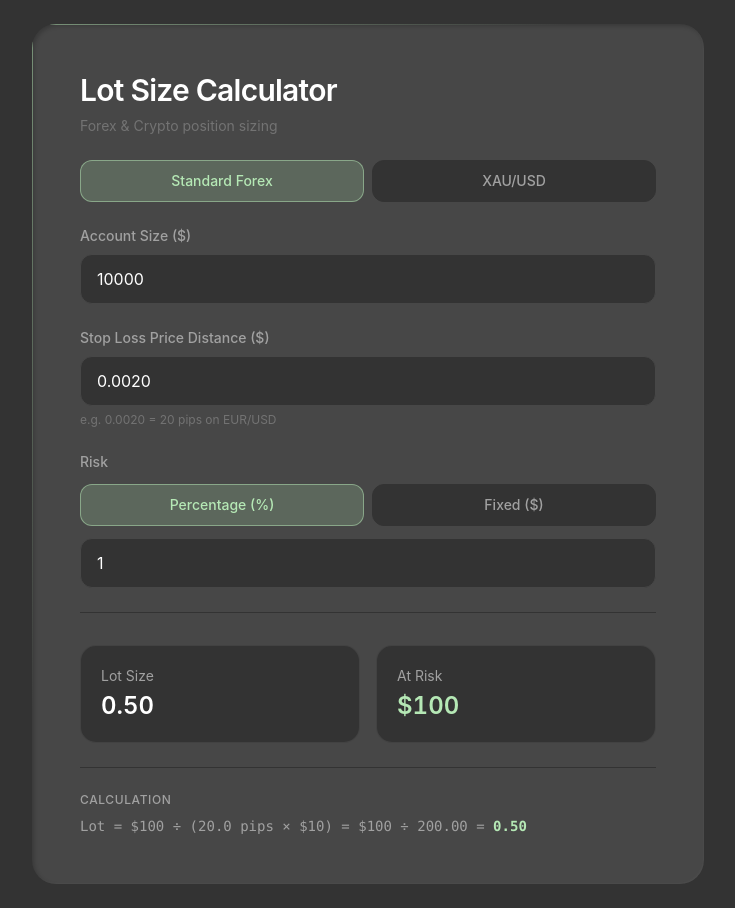
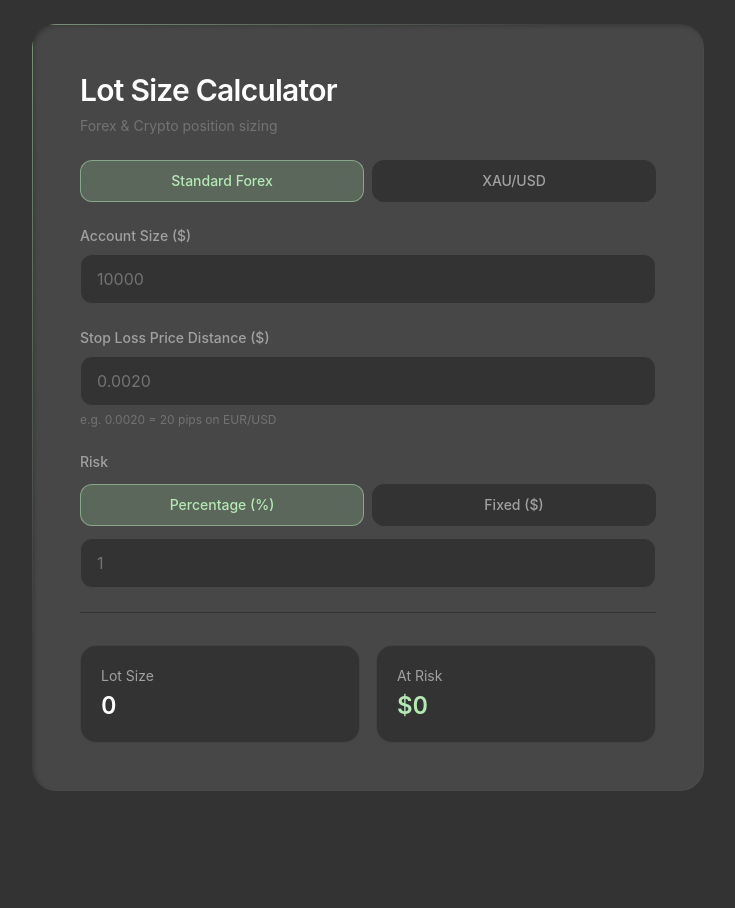
Before and after one commit to bombersaurus/Lot-Size-Calculator, a React (Vite) app: page / in a window 1280 px wide. Shown: the whole page, without its empty margins (272-1007 px from the left). After the commit the page ends 815 px from the top, so only its background shows below. Built offline with nearby package versions, Linux system fonts and the light colour scheme.

Commit message:
removed placholder price

```diff
--- a/src/App.jsx
+++ b/src/App.jsx
@@ -7,11 +7,11 @@ const XAU_MULTIPLIER = 100
 
 function App() {
   const [assetType, setAssetType] = useState('forex')
-  const [accountSize, setAccountSize] = useState('10000')
-  const [priceDistance, setPriceDistance] = useState('0.0020')
+  const [accountSize, setAccountSize] = useState('')
+  const [priceDistance, setPriceDistance] = useState('')
   const [riskMode, setRiskMode] = useState('percent')
-  const [riskPercent, setRiskPercent] = useState('1')
-  const [riskAmount, setRiskAmount] = useState('100')
+  const [riskPercent, setRiskPercent] = useState('')
+  const [riskAmount, setRiskAmount] = useState('')
 
   const { lotSize, riskValue, formulaDenom, formulaLabel } = useMemo(() => {
     const account = parseFloat(accountSize) || 0
```
